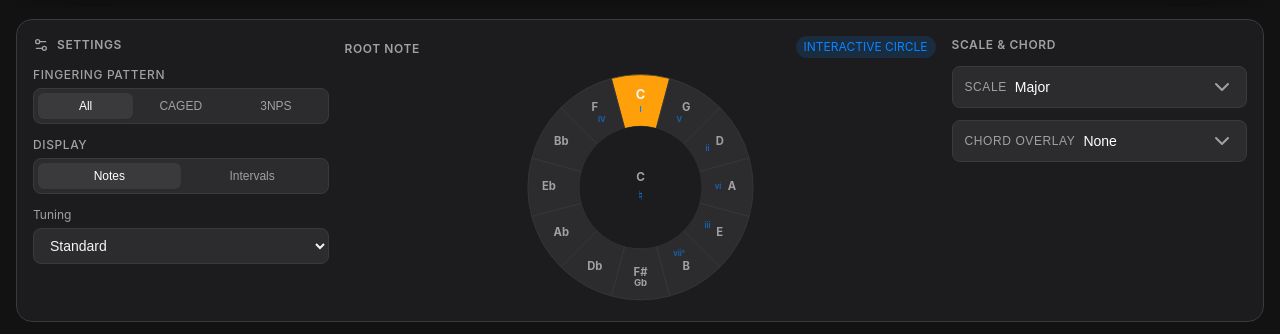
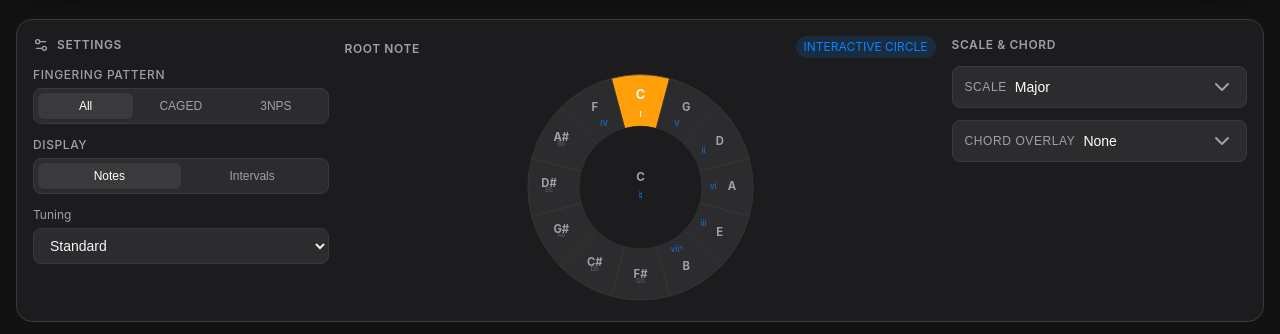
Before and after one commit to iecg/fretboard-app, a React (Vite) app: page / in a window 1280 px wide. Shown: the part 398-732 px from the top of the page. Built offline with nearby package versions, Linux system fonts and the light colour scheme.

Commit message:
feat: Enhance Circle of Fifths with mode degrees and enharmonic labels

```diff
--- a/src/CircleOfFifths.tsx
+++ b/src/CircleOfFifths.tsx
@@ -1,4 +1,4 @@
-import { CIRCLE_OF_FIFTHS, CIRCLE_DISPLAY_LABELS, getKeySignature } from "./theory";
+import { CIRCLE_OF_FIFTHS, ENHARMONICS, getNoteDisplay, getKeySignature, SCALES } from "./theory";
 
 const SIZE = 320;
 const CX = SIZE / 2;
@@ -6,20 +6,47 @@ const CY = SIZE / 2;
 const OUTER_RADIUS = SIZE * 0.48;
 const INNER_RADIUS = SIZE * 0.26;
 const LABEL_RADIUS = SIZE * 0.39;
-const DEGREE_RADIUS = SIZE * 0.33;
+const DEGREE_RADIUS = SIZE * 0.31;
 
-function getDisplayLabel(note: string, rootNote: string): string {
-  if (note === 'F#' && rootNote !== 'F#') return CIRCLE_DISPLAY_LABELS[note] || note;
-  if (note === 'F#' && rootNote === 'F#') return 'F#';
-  return CIRCLE_DISPLAY_LABELS[note] || note;
+function getCircleNoteLabels(note: string, rootNote: string): { primary: string; enharmonic: string | null } {
+  if (!note.includes('#')) return { primary: note, enharmonic: null };
+  // F# root is enharmonically Gb — use flat-key spelling throughout
+  const effectiveRoot = rootNote === 'F#' ? 'Gb' : rootNote;
+  const primary = getNoteDisplay(note, effectiveRoot);
+  const enharmonic = ENHARMONICS[primary] ?? ENHARMONICS[note] ?? null;
+  return { primary, enharmonic };
+}
+
+// Scale degrees keyed by chromatic semitone interval from root
+const MODE_DEGREES: Record<string, Record<number, string>> = {
+  // Major modes
+  'Major':           { 0: "I", 2: "ii", 4: "iii", 5: "IV", 7: "V", 9: "vi", 11: "vii°" },
+  'Lydian':          { 0: "I", 2: "II", 4: "iii", 6: "iv°", 7: "V", 9: "vi", 11: "vii" },
+  'Mixolydian':      { 0: "I", 2: "ii", 4: "iii°", 5: "IV", 7: "v", 9: "vi", 10: "VII" },
+  // Minor modes
+  'Natural Minor':   { 0: "i", 2: "ii°", 3: "III", 5: "iv", 7: "v", 8: "VI", 10: "VII" },
+  'Dorian':          { 0: "i", 2: "ii", 3: "III", 5: "IV", 7: "v", 9: "vi°", 10: "VII" },
+  'Phrygian':        { 0: "i", 1: "II", 3: "III", 5: "iv", 7: "v°", 8: "VI", 10: "vii" },
+  'Locrian':         { 0: "i°", 1: "II", 3: "iii", 5: "iv", 6: "V", 8: "VI", 10: "vii" },
+  'Harmonic Minor':  { 0: "i", 2: "ii°", 3: "III+", 5: "iv", 7: "V", 8: "VI", 11: "vii°" },
+};
+
+// Fallback: major-quality scales use Major degrees, minor-quality use Natural Minor
+function getDegreesForScale(scaleName: string): Record<number, string> {
+  if (MODE_DEGREES[scaleName]) return MODE_DEGREES[scaleName];
+  const intervals = SCALES[scaleName];
+  if (intervals && intervals.includes(4)) return MODE_DEGREES['Major'];
+  return MODE_DEGREES['Natural Minor'];
 }
 
 export function CircleOfFifths({
   rootNote,
   setRootNote,
+  scaleName = "Major",
 }: {
   rootNote: string;
   setRootNote: (n: string) => void;
+  scaleName?: string;
 }) {
   const rootIndex = CIRCLE_OF_FIFTHS.indexOf(rootNote);
 
@@ -54,16 +81,6 @@ export function CircleOfFifths({
               stroke="var(--surface-highlight)"
               strokeWidth={1}
               onClick={() => setRootNote(note)}
-              role="button"
-              tabIndex={0}
-              aria-label={`Select ${note}`}
-              aria-pressed={isActive}
-              onKeyDown={(e) => {
-                if (e.key === 'Enter' || e.key === ' ') {
-                  e.preventDefault();
-                  setRootNote(note);
-                }
-              }}
             />
           );
         })}
@@ -78,25 +95,17 @@ export function CircleOfFifths({
           const isActive = rootNote === note;
 
           const intervalIndex = (index - rootIndex + 12) % 12;
-          let degreeStr = "";
-          switch (intervalIndex) {
-            case 0: degreeStr = "I"; break;
-            case 1: degreeStr = "V"; break;
-            case 2: degreeStr = "ii"; break;
-            case 3: degreeStr = "vi"; break;
-            case 4: degreeStr = "iii"; break;
-            case 5: degreeStr = "vii°"; break;
-            case 11: degreeStr = "IV"; break;
-          }
+          const chromaticInterval = (intervalIndex * 7) % 12;
+          const degreeMap = getDegreesForScale(scaleName);
+          const degreeStr = degreeMap[chromaticInterval] ?? "";
 
-          const label = getDisplayLabel(note, rootNote);
-          const parts = label.split('/');
+          const { primary, enharmonic } = getCircleNoteLabels(note, rootNote);
           const noteFontSize = isActive ? SIZE * 0.055 : SIZE * 0.048;
           const degreeFontSize = SIZE * 0.032;
 
           return (
             <g key={`text-group-${note}`} style={{ pointerEvents: "none" }}>
-              {parts.length > 1 ? (
+              {enharmonic !== null ? (
                 <text
                   x={lx} y={ly}
                   dominantBaseline="middle" textAnchor="middle"
@@ -104,8 +113,8 @@ export function CircleOfFifths({
                   fontWeight="bold"
                   fill={isActive ? "var(--text-main)" : "var(--text-muted)"}
                 >
-                  <tspan x={lx} dy="-0.5em">{parts[0]}</tspan>
-                  <tspan x={lx} dy="1em" fontSize={noteFontSize * 0.85}>{parts[1]}</tspan>
+                  <tspan x={lx} dy="-0.3em">{primary}</tspan>
+                  <tspan x={lx} dy="0.9em" fontSize={noteFontSize * 0.55} opacity={0.4} fontWeight="500">{enharmonic}</tspan>
                 </text>
               ) : (
                 <text
@@ -115,7 +124,7 @@ export function CircleOfFifths({
                   fontWeight="bold"
                   fill={isActive ? "var(--text-main)" : "var(--text-muted)"}
                 >
-                  {label}
+                  {primary}
                 </text>
               )}
 
@@ -123,10 +132,10 @@ export function CircleOfFifths({
                 <text
                   x={dx} y={dy}
                   dominantBaseline="middle" textAnchor="middle"
-                  fill="var(--accent-primary)"
+                  fill={isActive ? "var(--text-main)" : "var(--accent-primary)"}
                   fontSize={degreeFontSize}
                   fontWeight="bold"
-                  opacity={isActive ? 1 : 0.6}
+                  opacity={isActive ? 0.9 : 0.6}
                 >
                   {degreeStr}
                 </text>
```
